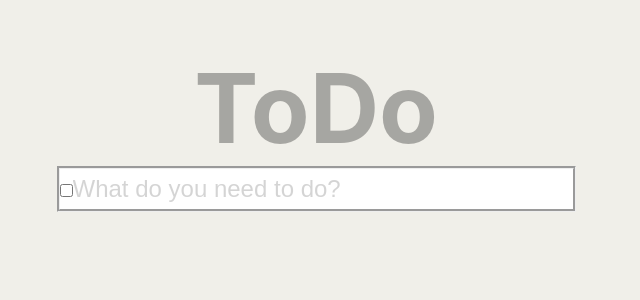
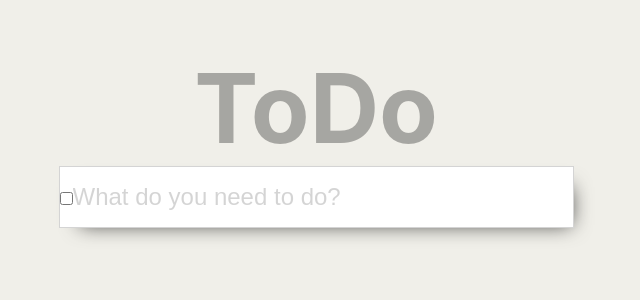
Before and after one commit to wizarion/todoList, a React (Create React App) app: page / in a window 1280 px wide. Shown: the top 300 px of the page, without its empty margins (324-964 px from the left). Built offline with nearby package versions, Linux system fonts and the light colour scheme.

Commit message:
Modificações css

```diff
--- a/src/components/List.js
+++ b/src/components/List.js
@@ -34,17 +34,20 @@ export default class List extends React.Component {
     * Acrescenta a nova task na listagem dentro do state
     * @param {*} event
     */
-   handleSubmit(event) {
+   handleSubmit(event, input = this.state.input) {
+
+      if (input) {
          this.setState({
             toDoList: [
                ...this.state.toDoList,
                {
-               name: this.state.input,
+                  name: input,
                   checked: false
                }
             ],
             input: ''
          })
+      }
       event.preventDefault()
    }
 
@@ -83,7 +86,7 @@ export default class List extends React.Component {
    }
 
    /**
-    *
+    * Seleciona todos os checkbox.
     * @param {*} event
     */
    checkAll(event) {
--- a/src/components/itemList.css
+++ b/src/components/itemList.css
@@ -6,7 +6,8 @@
     width: 100%;
     height: 40px;
     font-size: x-large;
-    border-bottom: groove;
+    border-top: 1px solid #ededed;
     display: flex;
     align-items: center;
+    padding: 5px 0;
 }
--- a/src/components/list.css
+++ b/src/components/list.css
@@ -22,12 +22,15 @@
 
 .input {
     width: 500px;
-    height: 40px;
+    height: 60px;
     font-size: x-large;
     border: none;
 }
 
 #list {
-   border: groove;
+   border: 1px solid #d4d4d4;
    background-color: #fff;
+   -webkit-box-shadow: 9px 9px 20px -12px rgba(0,0,0,0.75);
+   -moz-box-shadow: 9px 9px 20px -12px rgba(0,0,0,0.75);
+   box-shadow: 9px 9px 20px -12px rgba(0,0,0,0.75);
 }
```
Lines whose indentation alone changed are shown as unchanged.
